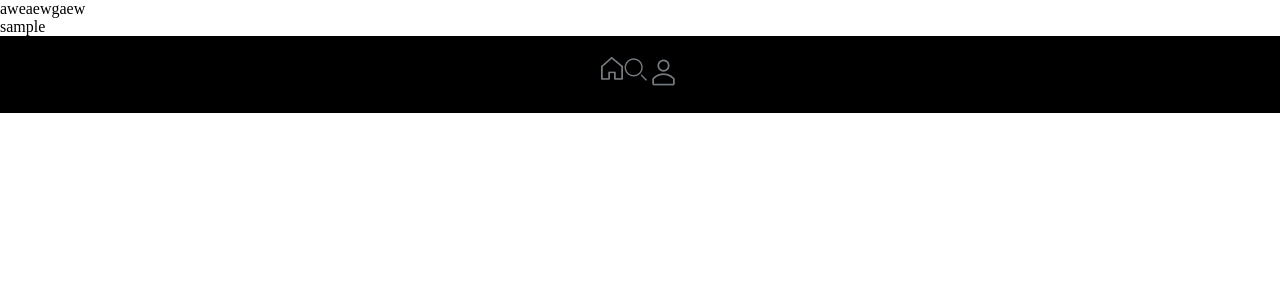
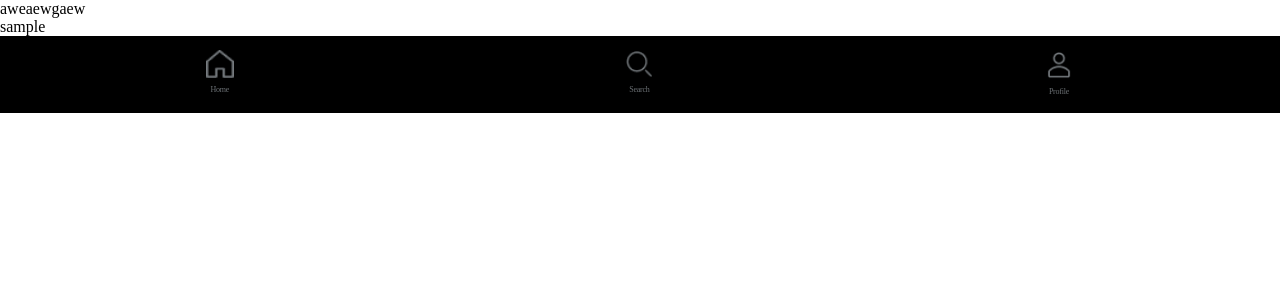
Before and after one commit to brianalves801/Hackathon, a React (Create React App) app in the folder client/: page /sample in a window 1280 px wide. Shown: the top 300 px of the page. Built offline with nearby package versions, Linux system fonts and the light colour scheme.

Commit message:
changed colors

```diff
--- a/client/src/components/Footer.js
+++ b/client/src/components/Footer.js
@@ -12,8 +12,15 @@ export default function Footer() {
           <div className="footer__home">
             <div className="footer__homeicon">
               <Link to="/home">
-                <img className="footer__homepic" alt="homepic" src={Home} />
+                <img
+                  className="footer__homepic"
+                  alt="homepic"
+                  width="28px"
+                  height="28px"
+                  src={Home}
+                />
               </Link>
+              <p>Home</p>
             </div>
           </div>
           <div className="footer__search">
@@ -21,17 +28,27 @@ export default function Footer() {
               <Link to="/search">
                 <img
                   className="footer__searchpic"
+                  width="28px"
+                  height="28px"
                   alt="searchpic"
                   src={Search}
                 />
               </Link>
+              <p>Search</p>
             </div>
           </div>
           <div className="footer__user">
             <div className="footer__usericon">
               <Link to="/profile">
-                <img className="footer__userpic" alt="userpic" src={User} />
+                <img
+                  className="footer__userpic"
+                  width="30px"
+                  height="30px"
+                  alt="userpic"
+                  src={User}
+                />
               </Link>
+              <p>Profile</p>
             </div>
           </div>
         </div>
--- a/client/src/styles/partials/_footer.scss
+++ b/client/src/styles/partials/_footer.scss
@@ -5,7 +5,7 @@
   align-items: center;
   padding-left: 10px;
   padding-right: 10px;
-  background-color: black;
+  background-color: #111111;
   color: white;
   height: 77px;
   width: 100vw;
@@ -13,4 +13,39 @@
 
 .footer__icons {
   display: flex;
+  flex-basis: 100%;
 }
+
+.footer__home {
+  display: flex;
+  flex-basis: 33.3%;
+  justify-content: center;
+  text-align: center;
+}
+
+.footer__search {
+  display: flex;
+  flex-basis: 33.3%;
+  justify-content: center;
+  text-align: center;
+}
+
+.footer__user {
+  display: flex;
+  flex-basis: 33.3%;
+  justify-content: center;
+  text-align: center;
+}
+
+p {
+  margin-top: 0px;
+  margin-bottom: 0px;
+  font-family: Metropolis;
+  font-style: normal;
+  font-weight: 500;
+  font-size: 8px;
+  line-height: 15px;
+  text-align: center;
+  letter-spacing: -0.24px;
+  color: #6c7175;
+}
```
